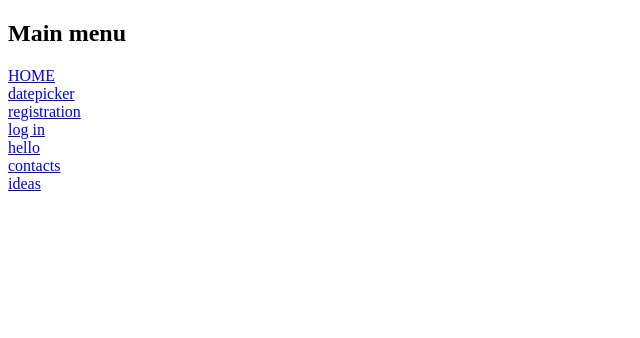
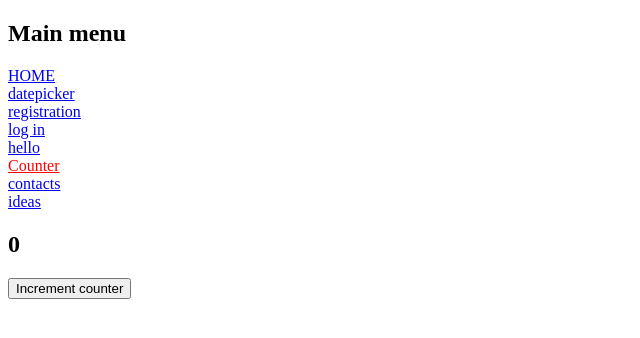
Before and after one commit to krasno86/react_ideaboard, a React (Create React App) app: page /counter in a window 1280 px wide. Shown: the top 338 px of the page, without its empty margins (0-640 px from the left). Built offline with nearby package versions, Linux system fonts and the light colour scheme.

Commit message:
add counter component using redux

```diff
--- a/package.json
+++ b/package.json
@@ -8,9 +8,11 @@
     "react": "^16.3.2",
     "react-day-picker": "^7.1.10",
     "react-dom": "^16.3.2",
+    "react-redux": "^5.0.7",
     "react-router": "^4.3.1",
     "react-router-dom": "^4.3.1",
     "react-scripts": "1.1.4",
+    "redux": "^4.0.0",
     "remarkable-react": "^1.3.0"
   },
   "scripts": {
--- /dev/null
+++ b/src/AC/index.js
@@ -0,0 +1,5 @@
+export function increment() {
+    return {
+        type: 'INCREMENT'
+    }
+}
--- a/src/components/App.js
+++ b/src/components/App.js
@@ -4,13 +4,17 @@ import Hello from './Hello'
 import ContactsList from './ContactsList'
 import Registration from './Registration'
 import Login from './Login'
+import Counter from './Counter'
 import ReactDatePicker from './ReactDatePicker'
 import IdeasContainer from './IdeasContainer'
 import { BrowserRouter, Route, NavLink } from 'react-router-dom'
+import store from '../store'
+import {Provider} from "react-redux"
 
 class App extends Component {
     render() {
         return (
+            <Provider store = {store}>
                 <BrowserRouter>
                     <div>
                         <div>
@@ -20,6 +24,7 @@ class App extends Component {
                             <div><NavLink activeStyle = {{color: 'red'}} to='/registration'>registration</NavLink></div>
                             <div><NavLink activeStyle = {{color: 'red'}} to='/login'>log in</NavLink></div>
                             <div><NavLink activeStyle = {{color: 'red'}} to='/hello'>hello</NavLink></div>
+                            <div><NavLink activeStyle = {{color: 'red'}} to='/counter'>Counter</NavLink></div>
                             <div><NavLink activeStyle = {{color: 'red'}} to='/contacts'>contacts</NavLink></div>
                             <div><NavLink activeStyle = {{color: 'red'}} to='/ideas'>ideas</NavLink></div>
                         </div>
@@ -28,12 +33,14 @@ class App extends Component {
                             <Route path = '/datepicker' component = {ReactDatePicker}/>
                             <Route path = '/contacts' component = {ContactsList}/>
                             <Route path = '/ideas' component = {IdeasContainer}/>
+                            <Route path = '/counter' component = {Counter}/>
                             <Route path = '/registration' component = {Registration}/>
                             <Route path = '/login' component = {Login}/>
                             <Route path = '/#' component = {App}/>
                         </div>
                     </div>
                 </BrowserRouter>
+            </Provider>
         );
     }
 }
--- /dev/null
+++ b/src/components/Counter.js
@@ -0,0 +1,26 @@
+import React from 'react'
+import PropTypes from 'prop-types'
+import {connect} from 'react-redux'
+import {increment} from '../AC'
+
+class Counter extends React.Component {
+    static propTypes = {
+        counter: PropTypes.number
+    }
+
+    render() {
+        return (
+            <div className='Hello'>
+                <h2>{this.props.counter}</h2>
+                <button onClick = {this.handleIncrement}>Increment counter</button>
+            </div>
+        )
+    }
+    handleIncrement = () => {
+        this.props.increment()
+    }
+}
+
+export default connect((state) => ({
+    counter: state.count
+}), {increment})(Counter)
--- a/src/index.js
+++ b/src/index.js
@@ -1,5 +1,6 @@
 import React from 'react'
 import { render } from 'react-dom'
 import App from './components/App'
+import store from './store'
 
 render(<App />, document.getElementById('root'));
--- /dev/null
+++ b/src/reducers/counter.js
@@ -0,0 +1,9 @@
+export default (count = 0, action) => {
+    const {type} = action
+
+    switch (type){
+        case 'INCREMENT': return count + 1
+    }
+
+    return count
+}
--- /dev/null
+++ b/src/reducers/index.js
@@ -0,0 +1,6 @@
+import {combineReducers} from 'redux'
+import counterReducer from './counter'
+
+export default combineReducers({
+    count: counterReducer
+})
--- /dev/null
+++ b/src/store/index.js
@@ -0,0 +1,8 @@
+import {createStore} from 'redux'
+import reducer from '../reducers'
+
+const store = createStore(reducer)
+
+window.store = store
+
+export default store
```
Also changed, not shown: 1 other file (tests, documents, lock files or other folders). Lines whose indentation alone changed are shown as unchanged.
